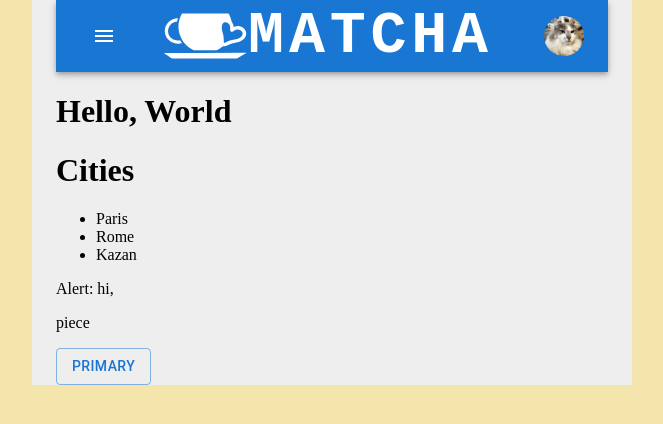
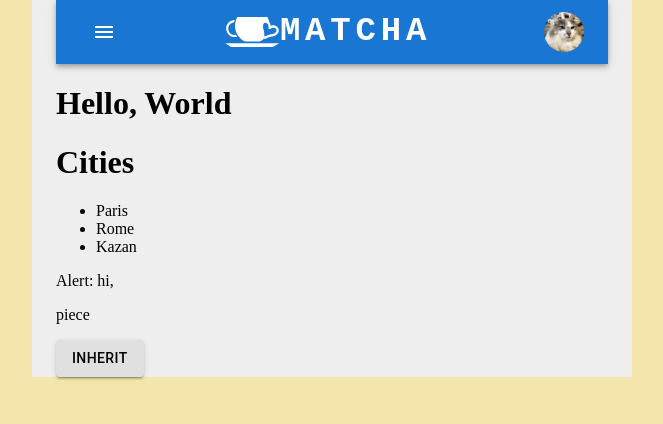
Before and after one commit to bbritva/react_tutorial, a React (Vite) app in the folder first-r/: page / in a window 1280 px wide. Shown: the top 424 px of the page, without its empty margins (308-971 px from the left). Built offline with nearby package versions, Linux system fonts and the light colour scheme.

Commit message:
navbar smthng

```diff
--- a/first-r/src/App.tsx
+++ b/first-r/src/App.tsx
@@ -9,7 +9,7 @@ import { Container } from "@mui/material";
 
 function App() {
   const cities = ["Paris", "Rome", "Kazan"];
-  const buttonTypes = ['primary','secondary', 'success', 'danger', 'warning', 'info', 'light', 'dark']
+  const buttonTypes : ("inherit" | "primary" | "secondary" | "success" | "error" | "info" | "warning")[] = ['inherit', 'primary', 'secondary', 'error', 'info', 'success', 'warning']
 
   const onSelectItem = (item: string) => {
     console.log(item);
--- a/first-r/src/components/Button.tsx
+++ b/first-r/src/components/Button.tsx
@@ -2,16 +2,16 @@ import { Button } from "@mui/material";
 
 interface Props {
   onBtnPress: (prev: number) => void;
-  btnTypes: string[];
+  btnTypes: ("inherit" | "primary" | "secondary" | "success" | "error" | "info" | "warning")[];
   currentState: number
 }
 
 function MyButton({ onBtnPress, btnTypes, currentState }: Props) {
   return (
     <Button
-      variant="outlined"
+      variant="contained"
       type="button"
-      className={"btn btn-primary btn-" + btnTypes[currentState]}
+      color={btnTypes[currentState]}
       onClick={() => {
         let newState = currentState + 1
         if (newState >= btnTypes.length)
--- a/first-r/src/components/Navbar.tsx
+++ b/first-r/src/components/Navbar.tsx
@@ -8,9 +8,10 @@ import Menu from "@mui/material/Menu";
 import MenuIcon from "@mui/icons-material/Menu";
 import Container from "@mui/material/Container";
 import Avatar from "@mui/material/Avatar";
-import Button from "@mui/material/Button";
 import Tooltip from "@mui/material/Tooltip";
 import MenuItem from "@mui/material/MenuItem";
+import { margin } from "@mui/system";
+import { right } from "@popperjs/core";
 
 const pages = ["Products", "Pricing", "Blog"];
 const settings = ["Profile", "Account", "Dashboard", "Logout"];
@@ -81,11 +82,11 @@ function ResponsiveAppBar() {
               src="/src/assets/logo-cup2.svg"
               alt="logo"
               aria-hidden="true"
-              width="85"
+              width="55"
             />
           {/* </SvgIcon> */}
           <Typography
-            variant="h2"
+            variant="h4"
             noWrap
             component="a"
             href="/"
```
